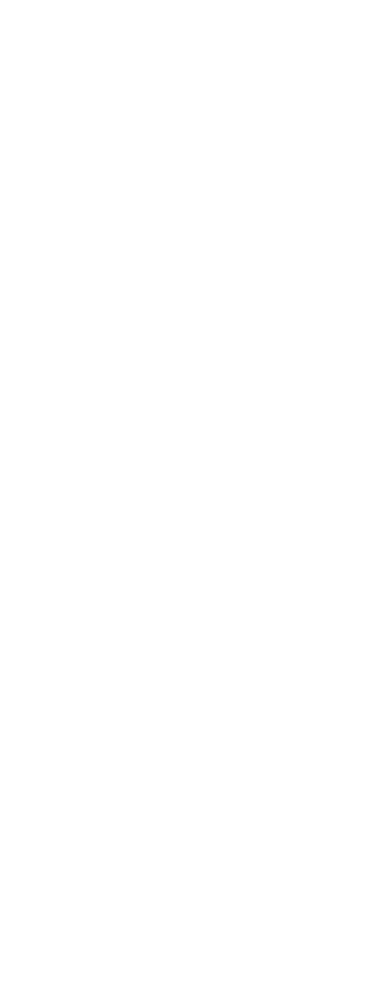
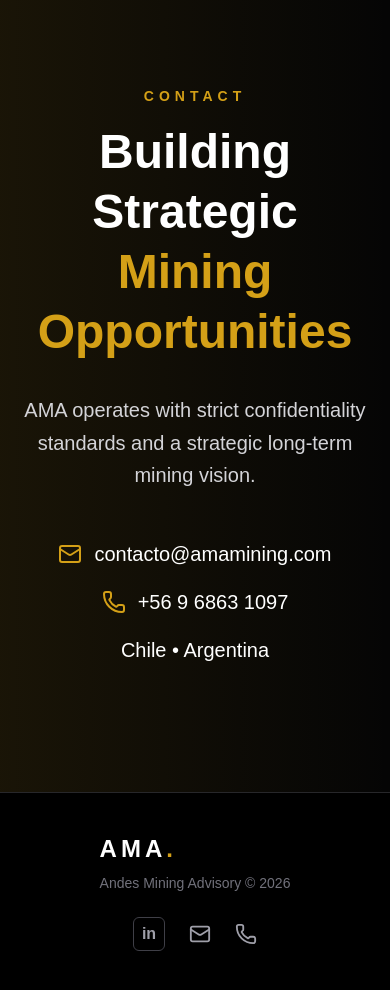
Before and after one commit to octaviomogu/ama-mining, a Next.js app: page / in a window 390 px wide. Shown: the part 7940-8930 px from the top of the page. Before the commit the page ends 4080 px from the top, so only its background shows below. Built offline with nearby package versions, Linux system fonts and the light colour scheme.

Commit message:
Restore full AMA premium website sections

```diff
--- a/app/page.tsx
+++ b/app/page.tsx
@@ -8,7 +8,7 @@
   ShieldCheck,
   Pickaxe,
   Building2,
- Globe2,
+  Globe2,
   Phone,
   Mail,
   MessageCircle,
@@ -99,7 +99,6 @@
     ['Mining Brokerage', 'Asset intermediation and investor networking.'],
     ['Cross-Border Expansion', 'Chile–Argentina mining growth strategy.'],
   ],
-
   es: [
     ['Concesiones Mineras', 'Protección estratégica y asesoría concesional minera.'],
     ['Due Diligence', 'Evaluación legal, territorial y estratégica minera.'],
@@ -116,7 +115,6 @@
     'Santiago — Financial Hub',
     'Concepción — Logistics & Strategy',
   ],
-
   es: [
     'San Juan — Expansión del Cobre',
     'Salta & Catamarca — Triángulo del Litio',
@@ -132,7 +130,6 @@
 
   return (
     <main className="bg-[#050505] text-white overflow-hidden">
-      {/* WHATSAPP */}
       <a
         href="https://wa.me/56968631097"
         target="_blank"
@@ -141,7 +138,6 @@
         <MessageCircle size={28} />
       </a>
 
-      {/* HEADER */}
       <header className="fixed top-0 left-0 right-0 z-40 bg-black/30 backdrop-blur-2xl border-b border-white/10">
         <div className="max-w-7xl mx-auto px-6 lg:px-10 h-20 flex items-center justify-between">
           <div className="text-2xl font-black tracking-[5px]">
@@ -166,7 +162,6 @@
         </div>
       </header>
 
-      {/* HERO PREMIUM */}
       <section className="relative min-h-screen flex items-center overflow-hidden">
         <div
           className="absolute inset-0 bg-cover bg-center scale-110"
@@ -177,9 +172,7 @@
         />
 
         <div className="absolute inset-0 bg-black/80" />
-
         <div className="absolute top-0 left-0 w-[700px] h-[700px] bg-[#D4A017]/20 blur-[160px] rounded-full" />
-
         <div className="absolute bottom-0 right-0 w-[600px] h-[600px] bg-orange-500/10 blur-[160px] rounded-full" />
 
         <div className="relative z-10 max-w-7xl mx-auto px-6 lg:px-10 py-40">
@@ -224,39 +217,23 @@
         </div>
       </section>
 
-      {/* ABOUT */}
       <section id="about" className="py-32 bg-[#050505]">
         <div className="max-w-7xl mx-auto px-6 lg:px-10 grid lg:grid-cols-2 gap-20 items-center">
-          <motion.div
-            initial={{ opacity: 0, x: -40 }}
-            whileInView={{ opacity: 1, x: 0 }}
-            transition={{ duration: 0.8 }}
-          >
+          <motion.div initial={{ opacity: 0, x: -40 }} whileInView={{ opacity: 1, x: 0 }} transition={{ duration: 0.8 }}>
             <div className="uppercase tracking-[5px] text-[#D4A017] text-sm mb-4 font-semibold">
               {t.aboutLabel}
             </div>
 
             <h2 className="text-5xl md:text-6xl font-black leading-tight mb-8">
               {t.aboutTitle1}
-              <span className="block text-[#D4A017]">
-                {t.aboutTitle2}
-              </span>
+              <span className="block text-[#D4A017]">{t.aboutTitle2}</span>
             </h2>
 
-            <p className="text-zinc-300 text-lg leading-relaxed mb-6">
-              {t.aboutText1}
-            </p>
-
-            <p className="text-zinc-500 text-lg leading-relaxed">
-              {t.aboutText2}
-            </p>
+            <p className="text-zinc-300 text-lg leading-relaxed mb-6">{t.aboutText1}</p>
+            <p className="text-zinc-500 text-lg leading-relaxed">{t.aboutText2}</p>
           </motion.div>
 
-          <motion.div
-            initial={{ opacity: 0, x: 40 }}
-            whileInView={{ opacity: 1, x: 0 }}
-            transition={{ duration: 0.8 }}
-          >
+          <motion.div initial={{ opacity: 0, x: 40 }} whileInView={{ opacity: 1, x: 0 }} transition={{ duration: 0.8 }}>
             <img
               src="/images/mining-about.png"
               alt="Mining operation"
@@ -266,7 +243,6 @@
         </div>
       </section>
 
-      {/* SERVICES */}
       <section id="services" className="py-32 bg-[#0A0A0A]">
         <div className="max-w-7xl mx-auto px-6 lg:px-10">
           <div className="text-center mb-20">
@@ -274,13 +250,8 @@
               {t.servicesLabel}
             </div>
 
-            <h2 className="text-5xl md:text-6xl font-black mb-6">
-              {t.servicesTitle}
-            </h2>
-
-            <p className="text-zinc-400 text-xl max-w-3xl mx-auto">
-              {t.servicesText}
-            </p>
+            <h2 className="text-5xl md:text-6xl font-black mb-6">{t.servicesTitle}</h2>
+            <p className="text-zinc-400 text-xl max-w-3xl mx-auto">{t.servicesText}</p>
           </div>
 
           <div className="grid md:grid-cols-2 xl:grid-cols-4 gap-8">
@@ -298,23 +269,150 @@
                   whileHover={{ y: -12 }}
                   className="bg-[#151515] border border-zinc-800 hover:border-[#D4A017] transition-all rounded-[32px] p-8 hover:shadow-[0_0_50px_rgba(212,160,23,0.15)]"
                 >
-                  <div className="text-[#D4A017] mb-6">
-                    {icons[idx]}
-                  </div>
-
-                  <h3 className="text-2xl font-bold mb-4">
-                    {title}
-                  </h3>
-
-                  <p className="text-zinc-400 leading-relaxed">
-                    {desc}
-                  </p>
+                  <div className="text-[#D4A017] mb-6">{icons[idx]}</div>
+                  <h3 className="text-2xl font-bold mb-4">{title}</h3>
+                  <p className="text-zinc-400 leading-relaxed">{desc}</p>
                 </motion.div>
               )
             })}
           </div>
         </div>
       </section>
+
+      <section id="regions" className="py-32 bg-[#050505]">
+        <div className="max-w-7xl mx-auto px-6 lg:px-10 grid lg:grid-cols-2 gap-20 items-center">
+          <div>
+            <img
+              src="/images/mining-about.png"
+              alt="Strategic mining regions"
+              className="rounded-[40px] border border-zinc-800 shadow-[0_0_80px_rgba(0,0,0,0.7)] w-full h-[620px] object-cover"
+            />
+          </div>
+
+          <div>
+            <div className="uppercase tracking-[5px] text-[#D4A017] text-sm mb-4 font-semibold">
+              {t.regionsLabel}
+            </div>
+
+            <h2 className="text-5xl md:text-6xl font-black leading-tight mb-10">
+              {t.regionsTitle1}
+              <span className="block text-[#D4A017]">{t.regionsTitle2}</span>
+            </h2>
+
+            <div className="space-y-5">
+              {regions[lang].map((region) => (
+                <div
+                  key={region}
+                  className="bg-[#151515] border border-zinc-800 rounded-2xl p-5 flex items-center gap-4 hover:border-[#D4A017] transition-all"
+                >
+                  <div className="w-4 h-4 rounded-full bg-[#D4A017]" />
+                  <span className="text-zinc-200 text-lg">{region}</span>
+                </div>
+              ))}
+            </div>
+          </div>
+        </div>
+      </section>
+
+      <section id="team" className="py-32 bg-[#0A0A0A]">
+        <div className="max-w-7xl mx-auto px-6 lg:px-10">
+          <div className="text-center mb-20">
+            <div className="uppercase tracking-[5px] text-[#D4A017] text-sm mb-4 font-semibold">
+              {t.teamLabel}
+            </div>
+
+            <h2 className="text-5xl md:text-6xl font-black">{t.teamTitle}</h2>
+          </div>
+
+          <div className="grid lg:grid-cols-2 gap-10">
+            <motion.div
+              whileHover={{ y: -8 }}
+              className="bg-[#151515] border border-zinc-800 hover:border-[#D4A017] transition-all rounded-[32px] overflow-hidden"
+            >
+              <img src="/images/octavio.png" alt="Octavio Moya" className="w-full h-[600px] object-cover" />
+
+              <div className="p-8">
+                <h3 className="text-3xl font-black mb-2">Octavio Moya</h3>
+                <div className="text-[#D4A017] font-semibold mb-6">{t.octavioRole}</div>
+                <p className="text-zinc-400 leading-relaxed">{t.octavioText}</p>
+              </div>
+            </motion.div>
+
+            <motion.div
+              whileHover={{ y: -8 }}
+              className="bg-[#151515] border border-zinc-800 hover:border-[#D4A017] transition-all rounded-[32px] overflow-hidden"
+            >
+              <img src="/images/mariapaz.png" alt="María Paz Rivas" className="w-full h-[600px] object-cover" />
+
+              <div className="p-8">
+                <h3 className="text-3xl font-black mb-2">María Paz Rivas</h3>
+                <div className="text-[#D4A017] font-semibold mb-6">{t.mariaRole}</div>
+                <p className="text-zinc-400 leading-relaxed">{t.mariaText}</p>
+              </div>
+            </motion.div>
+          </div>
+        </div>
+      </section>
+
+      <section id="contact" className="py-32 bg-[#050505] relative overflow-hidden">
+        <div className="absolute inset-0 bg-gradient-to-r from-[#D4A017]/10 to-transparent" />
+
+        <div className="relative max-w-5xl mx-auto px-6 lg:px-10 text-center">
+          <div className="uppercase tracking-[5px] text-[#D4A017] text-sm mb-4 font-semibold">
+            {t.contactLabel}
+          </div>
+
+          <h2 className="text-5xl md:text-7xl font-black leading-tight mb-8">
+            {t.contactTitle1}
+            <span className="block text-[#D4A017]">{t.contactTitle2}</span>
+          </h2>
+
+          <p className="text-zinc-300 text-xl leading-relaxed mb-12">{t.contactText}</p>
+
+          <div className="flex flex-col items-center gap-5 text-xl">
+            <div className="flex items-center gap-3">
+              <Mail className="text-[#D4A017]" />
+              contacto@amamining.com
+            </div>
+
+            <div className="flex items-center gap-3">
+              <Phone className="text-[#D4A017]" />
+              +56 9 6863 1097
+            </div>
+
+            <div>Chile • Argentina</div>
+          </div>
+        </div>
+      </section>
+
+      <footer className="border-t border-zinc-800 bg-black py-10">
+        <div className="max-w-7xl mx-auto px-6 lg:px-10 flex flex-col lg:flex-row items-center justify-between gap-6">
+          <div>
+            <div className="text-2xl font-black tracking-[4px] mb-2">
+              AMA<span className="text-[#D4A017]">.</span>
+            </div>
+            <div className="text-zinc-500 text-sm">Andes Mining Advisory © 2026</div>
+          </div>
+
+          <div className="flex items-center gap-6 text-zinc-400">
+            <a
+              href="https://www.linkedin.com/company/andes-mining-advisory-ama"
+              target="_blank"
+              className="hover:text-[#D4A017] transition-all border border-zinc-700 rounded-md px-2 py-1 font-bold"
+            >
+              in
+            </a>
+
+            <a href="mailto:contacto@amamining.com" className="hover:text-[#D4A017] transition-all">
+              <Mail size={22} />
+            </a>
+
+            <a href="https://wa.me/56968631097" target="_blank" className="hover:text-[#D4A017] transition-all">
+              <Phone size={22} />
+            </a>
+          </div>
+        </div>
+      </footer>
     </main>
   )
 }
```
